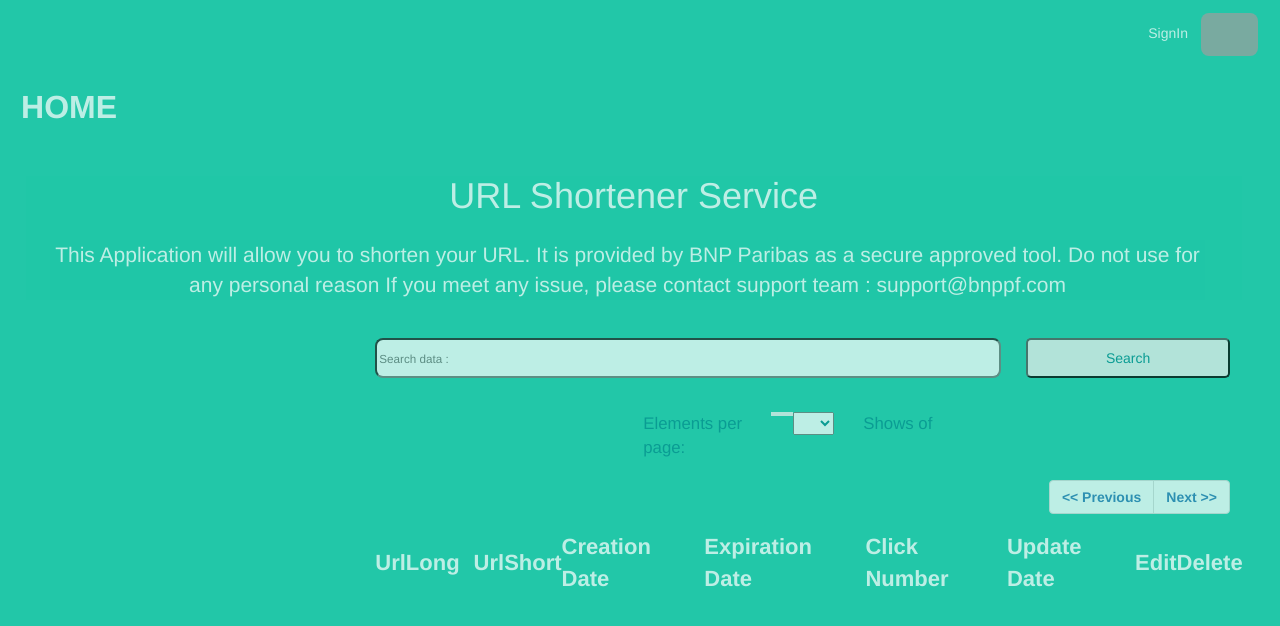
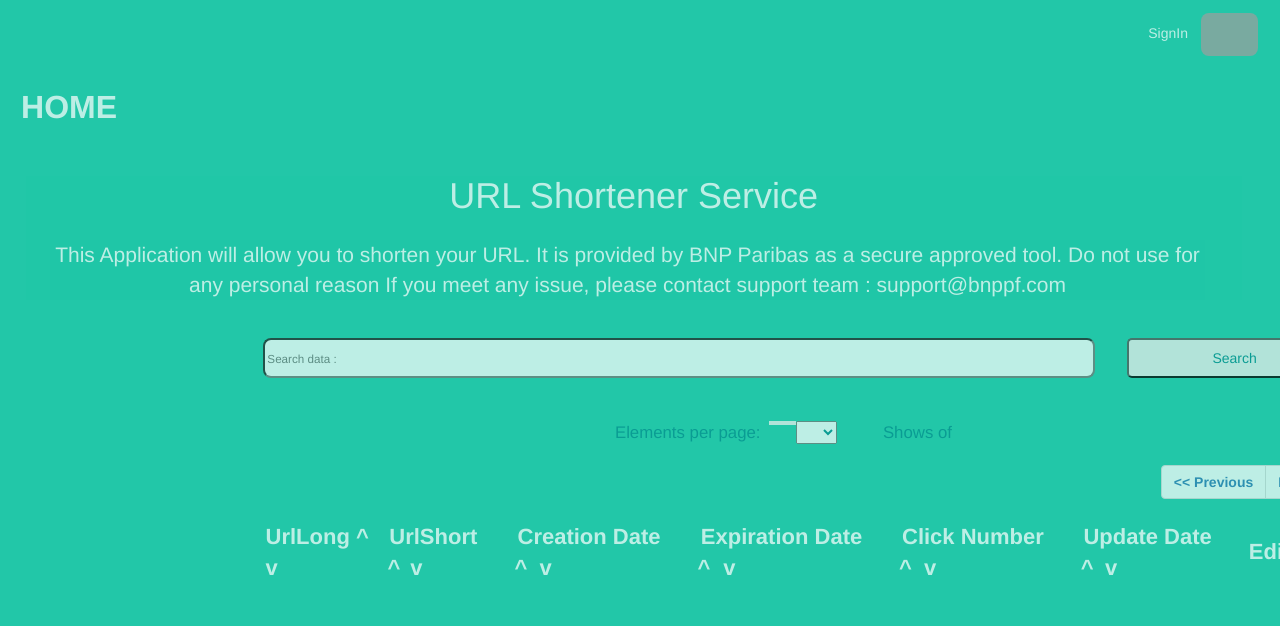
Before and after one commit to AndreaJ75/URLShortenerAngular, an Angular app: page /my-url-links in a window 1280 px wide. Shown: the top 626 px of the page. Built offline with nearby package versions, Linux system fonts and the light colour scheme; grey boxes are pictures that could not be loaded.

Commit message:
add sort for urlLinks

```diff
--- a/src/app/components/urlLink/urlLink.component.html
+++ b/src/app/components/urlLink/urlLink.component.html
@@ -17,14 +17,41 @@
   <table>
     <thead>
     <tr>
-      <th class="shorten_cell"> UrlLong                 </th>
-      <th class="short_cell"> UrlShort                  </th>
-      <th class="short_cell"> Creation Date             </th>
-      <th class="short_cell"> Expiration Date           </th>
-      <th class="short_cell"> Click Number              </th>
-      <th class="short_cell"> Update Date               </th>
+      <th class="shorten_cell">
+        <a (click)="sortUrl('urlLong', 'asc', 'UrlLong')">
+            UrlLong ^ </a>
+        <a (click)="sortUrl('urlLong', 'desc', 'UrlLong')">
+            v </a></th>
+      <th class="short_cell">
+        <a (click)="sortUrl('urlShortKey', 'asc', 'UrlShort')">
+            UrlShort ^ </a>
+      <a (click)="sortUrl('urlShortKey', 'desc', 'UrlShort')">
+            v </a></th>
+      <th class="short_cell">
+        <a (click)="sortUrl('creationDate', 'asc', 'Creation Date')">
+            Creation Date ^ </a>
+      <a (click)="sortUrl('creationDate', 'desc', 'Creation Date')">
+            v </a></th>
+      <th class="short_cell">
+        <a (click)="sortUrl('expirationDate', 'asc', 'Expiration Date')">
+            Expiration Date ^ </a>
+      <a (click)="sortUrl('expirationDate', 'desc', 'Expiration Date')">
+            v </a></th>
+      <th class="short_cell">
+        <a (click)="sortUrl('clickNumber', 'asc', 'Click Number')">
+            Click Number ^ </a>
+      <a (click)="sortUrl('clickNumber', 'desc', 'Click Number')">
+            v </a></th>
+      <th class="short_cell">
+          <a (click)="sortUrl('updateDate', 'asc','Update Date')">
+            Update Date ^ </a>
+      <a (click)="sortUrl('updateDate', 'desc','Update Date')">
+            v </a></th>
       <th class="short_cell" *myAdminIf="accountService?.isAdmin">
-        User                    </th>
+        <a (click)="sortUrl('appUser.completeName', 'asc', 'User')">
+            User ^ </a>
+      <a (click)="sortUrl('appUser.completeName', 'desc', 'User')">
+            v </a></th>
       <th class="short_cell">      Edit               </th>
       <th class="short_cell">      Delete             </th>
     </tr>
--- a/src/app/components/urlLink/urlLink.component.ts
+++ b/src/app/components/urlLink/urlLink.component.ts
@@ -28,8 +28,17 @@ export class UrlLinkComponent implements OnInit {
 
   // Pagination & sort data
   page: Page<UrlLink> = new Page();
-  sortableColumns: Array<SortableColumn> =[];
   column: SortableColumn;
+  sortableColumns: Array<SortableColumn> = [
+    // new SortableColumn('urlLong', 'UrlLong', 'asc'),
+    // new SortableColumn('urlShortKey', 'UrlShort', 'asc'),
+    // new SortableColumn('creationDate', 'Creation Date', 'asc'),
+    new SortableColumn('expirationDate', 'Expiration Date', 'asc'),
+    // new SortableColumn('clickNumber', 'Click Number', 'asc'),
+    // new SortableColumn('updateDate', 'Update Date', 'asc'),
+    // new SortableColumn('appUser.completeName', 'User', 'asc'),
+];
+
 
   constructor(private urlManagementService: UrlManagementService,
               private accountService: AccountService,
@@ -45,12 +54,23 @@ export class UrlLinkComponent implements OnInit {
   }
 
   ngOnInit() {
+
+    // get defaultSort:
+    this.getDefaultSort();
     // Get if connected
     this.token = this.accountService.token;
 
     if (this.token != null) {
       this.getUrlLinks();
     }
+  }
+
+  getDefaultSort(){
+    // set default sortCriteria to expiration date
+    this.sortableColumns = [
+      new SortableColumn('expirationDate', 'Expiration Date', 'desc')
+    ];
+    this.column = this.sortingService.getSortableColumn(this.sortableColumns);
   }
 
   getUrlLinks(){
@@ -74,19 +94,10 @@ export class UrlLinkComponent implements OnInit {
   }
 
   getUrlLinksForAdmin() {
-    // set default sortCriteria to updateDate
-    this.sortableColumns = [
-      new SortableColumn('updateDate', 'Name', 'desc')
-    ];
-    this.column = this.sortingService.getSortableColumn(this.sortableColumns);
 
     this.urlManagementService.getUrlLinksForAdmin(this.page.pageable, this.column).subscribe(
       urlLinkList =>
       {if (urlLinkList != null) {
-        console.log('pageSize = ' + this.page.pageable.pageSize);
-        console.log('pageNumber = ' + this.page.pageable.pageNumber);
-        console.log('sort = ' + this.page.pageable.sort);
-
         this.urlLinks = urlLinkList.content;
         this.page = urlLinkList;
       }
@@ -95,11 +106,6 @@ export class UrlLinkComponent implements OnInit {
     );
   }
   getUrlLinksForUser(){
-    // set default sortCriteria to updateDate
-    this.sortableColumns = [
-      new SortableColumn('updateDate', 'Name', 'desc')
-    ];
-    this.column = this.sortingService.getSortableColumn(this.sortableColumns);
 
     this.urlManagementService.getUrlLinksForUser(this.page.pageable, this.column).subscribe(
       urlLinkList =>
@@ -132,7 +138,6 @@ export class UrlLinkComponent implements OnInit {
     }
   }
 
-
   // Pagination method
 
   public getNextPage(): void {
@@ -150,7 +155,24 @@ export class UrlLinkComponent implements OnInit {
     this.getUrlLinks();
   }
 
-  onSearch(searchForm){
+  onSearch(searchForm) {
+  }
+  sortUrl(sortCriteria, direction, name) {
+    // set default sortCriteria to updateDate
+    this.sortableColumns = [
+      new SortableColumn(sortCriteria, name, direction)
+    ];
+    this.column = this.sortingService.getSortableColumn(this.sortableColumns);
+    this.getUrlLinks();
+  }
 
-  }
+  // sort(sortableColumn: SortableColumn): void {
+  //   this.sortingService.clearPreviousSorting(sortableColumn, this.sortableColumns);
+  //   this.getData();
+  // }
+  //
+  // private getData(): void {
+  //   let column = this.sortingService.getSortableColumn(this.sortableColumns);
+  //   this.getUrlLinks();
+  // }
 }
--- a/src/app/services/url-management.service.ts
+++ b/src/app/services/url-management.service.ts
@@ -50,8 +50,10 @@ export class UrlManagementService {
     return this.http.get<any>(urlForGetUsersUrls);
   }
   private getSortParameters(sortableColumn: SortableColumn): string {
+    console.log('sortable column name = ' + sortableColumn.name);
+    console.log('sortable column direction = ' + sortableColumn.direction);
     if (sortableColumn == null) {
-      return '&sort=urlLong';
+      return '&sort=expirationDate';
     }
     return '&sort=' + sortableColumn.name + ',' + sortableColumn.direction;
   }
--- a/src/app/sort-Pagination/sorting/component/sortable-headers/sortable-headers.component.html
+++ b/src/app/sort-Pagination/sorting/component/sortable-headers/sortable-headers.component.html
@@ -9,12 +9,12 @@
 
 <ng-template #sortDescending>
   <i class="material-icons">
-    arrow_drop_down
+    v
   </i>
 </ng-template>
 
 <ng-template #sortAscending>
   <i class="material-icons">
-    arrow_drop_up
+    ^
   </i>
 </ng-template>
--- a/src/app/sort-Pagination/sorting/service/custom-sorting.service.ts
+++ b/src/app/sort-Pagination/sorting/service/custom-sorting.service.ts
@@ -11,9 +11,13 @@ export class CustomSortingService {
 
   public getSortableColumn(sortableColumns: SortableColumn[]): SortableColumn {
 
-    sortableColumns.forEach(column => {
-        if (column.direction != null) {
-          this.column = column;
+    sortableColumns.forEach(sortableColumn => {
+        if (sortableColumn.direction != null) {
+          this.column = sortableColumn;
+        } else {
+          this.column.direction = 'desc';
+          this.column.name = 'expirationDate';
+          this.column.title = 'Expiration Date';
         }
       }
     );
```
